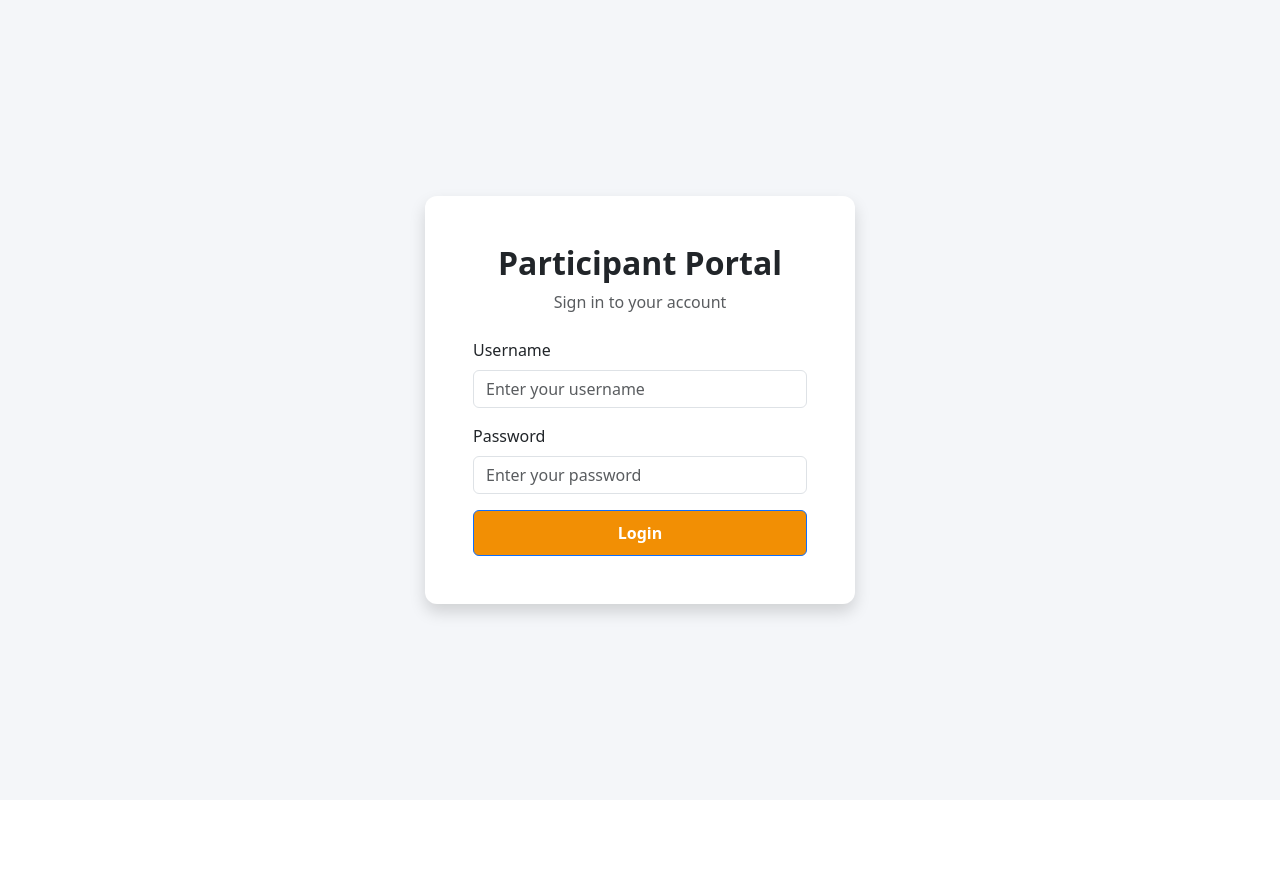
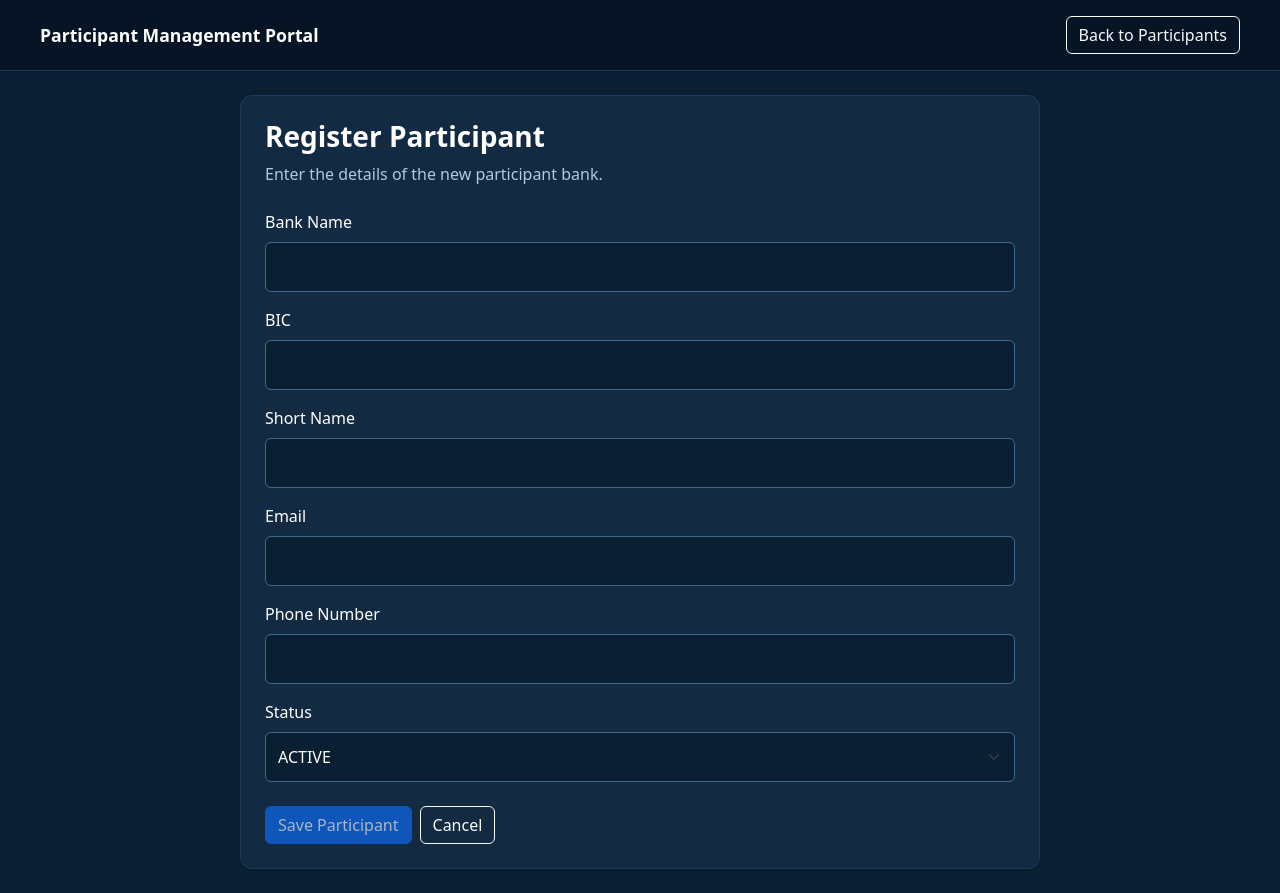
Before and after one commit to Abangiti/participant-management-portal, an Angular app: page /participants/new in a window 1280 px wide. Before the commit this address led to /login. Before the commit the page ends 800 px from the top, so only its background shows below. Built offline with nearby package versions, Linux system fonts and the light colour scheme.

Commit message:
add participant registration form with local array storage

```diff
--- /dev/null
+++ b/src/app/participant-form/participant-form.css
@@ -0,0 +1,69 @@
+:host {
+  display: block;
+  min-height: 100vh;
+  background-color: #0b1f33;
+  color: #ffffff;
+}
+
+.navbar {
+  background-color: #061426;
+  border-bottom: 1px solid #183a59;
+  padding: 1rem;
+}
+
+.navbar-brand {
+  color: #ffffff;
+  font-size: 1.1rem;
+}
+
+.participant-card {
+  background-color: #132b42;
+  color: #ffffff;
+  border: 1px solid #1b3c59;
+  border-radius: 12px;
+  max-width: 800px;
+  margin: 0 auto;
+}
+
+.text-muted {
+  color: #b5c8dc !important;
+}
+
+.form-label {
+  color: #ffffff;
+}
+
+.form-control,
+.form-select {
+  background-color: #0b1f33;
+  color: #ffffff;
+  border: 1px solid #41678a;
+  padding: 0.75rem;
+}
+
+.form-control::placeholder {
+  color: #9bb0c7;
+}
+
+.form-control:focus,
+.form-select:focus {
+  background-color: #0b1f33;
+  color: #ffffff;
+  border-color: #66aaff;
+  box-shadow: 0 0 0 0.2rem rgb(102 170 255 / 20%);
+}
+
+.form-select option {
+  background-color: #132b42;
+  color: #ffffff;
+}
+
+@media (max-width: 768px) {
+  main.container {
+    padding: 1rem !important;
+  }
+
+  .participant-card .card-body {
+    padding: 1rem !important;
+  }
+}
--- /dev/null
+++ b/src/app/participant-form/participant-form.html
@@ -0,0 +1,121 @@
+<nav class="navbar navbar-dark shadow-sm">
+  <div class="container-fluid px-4">
+    <a class="navbar-brand fw-bold" routerLink="/participants">
+      Participant Management Portal
+    </a>
+
+    <button
+      type="button"
+      class="btn btn-outline-light"
+      (click)="cancel()"
+    >
+      Back to Participants
+    </button>
+  </div>
+</nav>
+
+<main class="container p-4">
+  <section class="card participant-card shadow-sm">
+    <div class="card-body p-4">
+      <h1 class="h3 fw-bold mb-2">Register Participant</h1>
+      <p class="text-muted mb-4">
+        Enter the details of the new participant bank.
+      </p>
+
+      <form (ngSubmit)="save()" #participantForm="ngForm">
+        <div class="mb-3">
+          <label for="name" class="form-label">Bank Name</label>
+          <input
+            id="name"
+            type="text"
+            class="form-control"
+            name="name"
+            [(ngModel)]="name"
+            required
+          />
+        </div>
+
+        <div class="mb-3">
+          <label for="bic" class="form-label">BIC</label>
+          <input
+            id="bic"
+            type="text"
+            class="form-control"
+            name="bic"
+            [(ngModel)]="bic"
+            required
+          />
+        </div>
+
+        <div class="mb-3">
+          <label for="shortName" class="form-label">Short Name</label>
+          <input
+            id="shortName"
+            type="text"
+            class="form-control"
+            name="shortName"
+            [(ngModel)]="shortName"
+            required
+          />
+        </div>
+
+        <div class="mb-3">
+          <label for="email" class="form-label">Email</label>
+          <input
+            id="email"
+            type="email"
+            class="form-control"
+            name="email"
+            [(ngModel)]="email"
+            required
+            email
+          />
+        </div>
+
+        <div class="mb-3">
+          <label for="phoneNumber" class="form-label">Phone Number</label>
+          <input
+            id="phoneNumber"
+            type="tel"
+            class="form-control"
+            name="phoneNumber"
+            [(ngModel)]="phoneNumber"
+            required
+          />
+        </div>
+
+        <div class="mb-4">
+          <label for="status" class="form-label">Status</label>
+          <select
+            id="status"
+            class="form-select"
+            name="status"
+            [(ngModel)]="status"
+            required
+          >
+            <option value="ACTIVE">ACTIVE</option>
+            <option value="INACTIVE">INACTIVE</option>
+          </select>
+        </div>
+
+        <div class="d-flex gap-2">
+          <button
+            type="submit"
+            class="btn btn-primary"
+            [disabled]="participantForm.invalid"
+          >
+            Save Participant
+          </button>
+
+          <button
+            type="button"
+            class="btn btn-outline-light"
+            (click)="cancel()"
+          >
+            Cancel
+          </button>
+        </div>
+      </form>
+    </div>
+  </section>
+</main>
--- /dev/null
+++ b/src/app/participant-form/participant-form.ts
@@ -0,0 +1,54 @@
+import { Component } from '@angular/core';
+import { CommonModule } from '@angular/common';
+import { FormsModule } from '@angular/forms';
+import { Router } from '@angular/router';
+import { ParticipantService } from '../services/participant';
+
+@Component({
+  selector: 'app-participant-form',
+  standalone: true,
+  imports: [CommonModule, FormsModule],
+  templateUrl: './participant-form.html',
+  styleUrl: './participant-form.css'
+})
+export class ParticipantForm {
+  name = '';
+  bic = '';
+  shortName = '';
+  email = '';
+  phoneNumber = '';
+  status: 'ACTIVE' | 'INACTIVE' = 'ACTIVE';
+
+  constructor(
+    private participantService: ParticipantService,
+    private router: Router
+  ) {}
+
+  save(): void {
+    if (
+      !this.name.trim() ||
+      !this.bic.trim() ||
+      !this.shortName.trim() ||
+      !this.email.trim() ||
+      !this.phoneNumber.trim()
+    ) {
+      alert('Please fill in all fields.');
+      return;
+    }
+
+    this.participantService.add({
+      name: this.name.trim(),
+      bic: this.bic.trim().toUpperCase(),
+      shortName: this.shortName.trim(),
+      email: this.email.trim(),
+      phoneNumber: this.phoneNumber.trim(),
+      status: this.status
+    });
+
+    this.router.navigate(['/participants']);
+  }
+
+  cancel(): void {
+    this.router.navigate(['/participants']);
+  }
+}
--- a/src/app/participants/participants.html
+++ b/src/app/participants/participants.html
@@ -19,11 +19,21 @@
   <section class="card participant-card shadow-sm">
     <div class="card-body p-4">
 
-      <h1 class="h3 fw-bold mb-2">Participant Banks</h1>
+      <div class="d-flex flex-wrap justify-content-between align-items-center gap-3 mb-2">
+  <h1 class="h3 fw-bold mb-0">Participant Banks</h1>
 
-      <p class="text-muted mb-4">
-        Manage and view the list of participant banks.
-      </p>
+  <button
+    type="button"
+    class="btn btn-primary"
+    (click)="addParticipant()"
+  >
+    + Add Participant
+  </button>
+</div>
+
+<p class="text-muted mb-4">
+  Manage and view the list of participant banks.
+</p>
 
       <div class="search-container mb-4">
         <label for="bankSearch" class="form-label">
--- a/src/app/participants/participants.ts
+++ b/src/app/participants/participants.ts
@@ -1,9 +1,9 @@
-
 import { Component } from '@angular/core';
 import { CommonModule } from '@angular/common';
 import { FormsModule } from '@angular/forms';
 import { Router } from '@angular/router';
 import { Participant } from '../participant';
+import { ParticipantService } from '../services/participant';
 
 @Component({
   selector: 'app-participants',
@@ -14,56 +14,18 @@ import { Participant } from '../participant';
 })
 export class Participants {
   searchTerm = '';
+  participants: Participant[] = [];
 
-  participants: Participant[] = [
-    {
-      id: 1,
-      name: 'Horizon Bank',
-      bic: 'HORZETAA',
-      shortName: 'Horizon',
-      email: 'contact@horizon.example',
-      phoneNumber: '+251 911 000 001',
-      status: 'ACTIVE'
-    },
-    {
-      id: 2,
-      name: 'Unity Bank',
-      bic: 'UNTYETAA',
-      shortName: 'Unity',
-      email: 'contact@unity.example',
-      phoneNumber: '+251 911 000 002',
-      status: 'ACTIVE'
-    },
-    {
-      id: 3,
-      name: 'Blue Nile Bank',
-      bic: 'BNILETAA',
-      shortName: 'Blue Nile',
-      email: 'contact@bluenile.example',
-      phoneNumber: '+251 911 000 003',
-      status: 'ACTIVE'
-    },
-    {
-      id: 4,
-      name: 'Summit Bank',
-      bic: 'SUMMETAA',
-      shortName: 'Summit',
-      email: 'contact@summit.example',
-      phoneNumber: '+251 911 000 004',
-      status: 'INACTIVE'
-    },
-    {
-      id: 5,
-      name: 'Valley Bank',
-      bic: 'VALLETAA',
-      shortName: 'Valley',
-      email: 'contact@valley.example',
-      phoneNumber: '+251 911 000 005',
-      status: 'INACTIVE'
-    }
-  ];
+  constructor(
+    private router: Router,
+    private participantService: ParticipantService
+  ) {
+    this.loadParticipants();
+  }
 
-  constructor(private router: Router) {}
+  loadParticipants(): void {
+    this.participants = this.participantService.getAll();
+  }
 
   get filteredParticipants(): Participant[] {
     const search = this.searchTerm.trim().toLowerCase();
@@ -74,6 +36,10 @@ export class Participants {
     );
   }
 
+  addParticipant(): void {
+    this.router.navigate(['/participants/new']);
+  }
+
   logout(): void {
     this.router.navigate(['/login']);
   }
--- /dev/null
+++ b/src/app/services/participant.ts
@@ -0,0 +1,70 @@
+import { Injectable } from '@angular/core';
+import { Participant } from '../participant';
+
+@Injectable({
+  providedIn: 'root'
+})
+export class ParticipantService {
+  private participants: Participant[] = [
+    {
+      id: 1,
+      name: 'Horizon Bank',
+      bic: 'HORZETAA',
+      shortName: 'Horizon',
+      email: 'contact@horizon.example',
+      phoneNumber: '+251 911 000 001',
+      status: 'ACTIVE'
+    },
+    {
+      id: 2,
+      name: 'Unity Bank',
+      bic: 'UNTYETAA',
+      shortName: 'Unity',
+      email: 'contact@unity.example',
+      phoneNumber: '+251 911 000 002',
+      status: 'ACTIVE'
+    },
+    {
+      id: 3,
+      name: 'Blue Nile Bank',
+      bic: 'BNILETAA',
+      shortName: 'Blue Nile',
+      email: 'contact@bluenile.example',
+      phoneNumber: '+251 911 000 003',
+      status: 'ACTIVE'
+    },
+    {
+      id: 4,
+      name: 'Summit Bank',
+      bic: 'SUMMETAA',
+      shortName: 'Summit',
+      email: 'contact@summit.example',
+      phoneNumber: '+251 911 000 004',
+      status: 'INACTIVE'
+    },
+    {
+      id: 5,
+      name: 'Valley Bank',
+      bic: 'VALLETAA',
+      shortName: 'Valley',
+      email: 'contact@valley.example',
+      phoneNumber: '+251 911 000 005',
+      status: 'INACTIVE'
+    }
+  ];
+
+  getAll(): Participant[] {
+    return [...this.participants];
+  }
+
+  add(participant: Omit<Participant, 'id'>): void {
+    const nextId = this.participants.length > 0
+      ? Math.max(...this.participants.map(p => p.id)) + 1
+      : 1;
+
+    this.participants.push({
+      id: nextId,
+      ...participant
+    });
+  }
+}
```
Also changed, not shown: src/app/app.routes.ts (+6 -18 lines), 2 other files (tests, documents, lock files or other folders).
